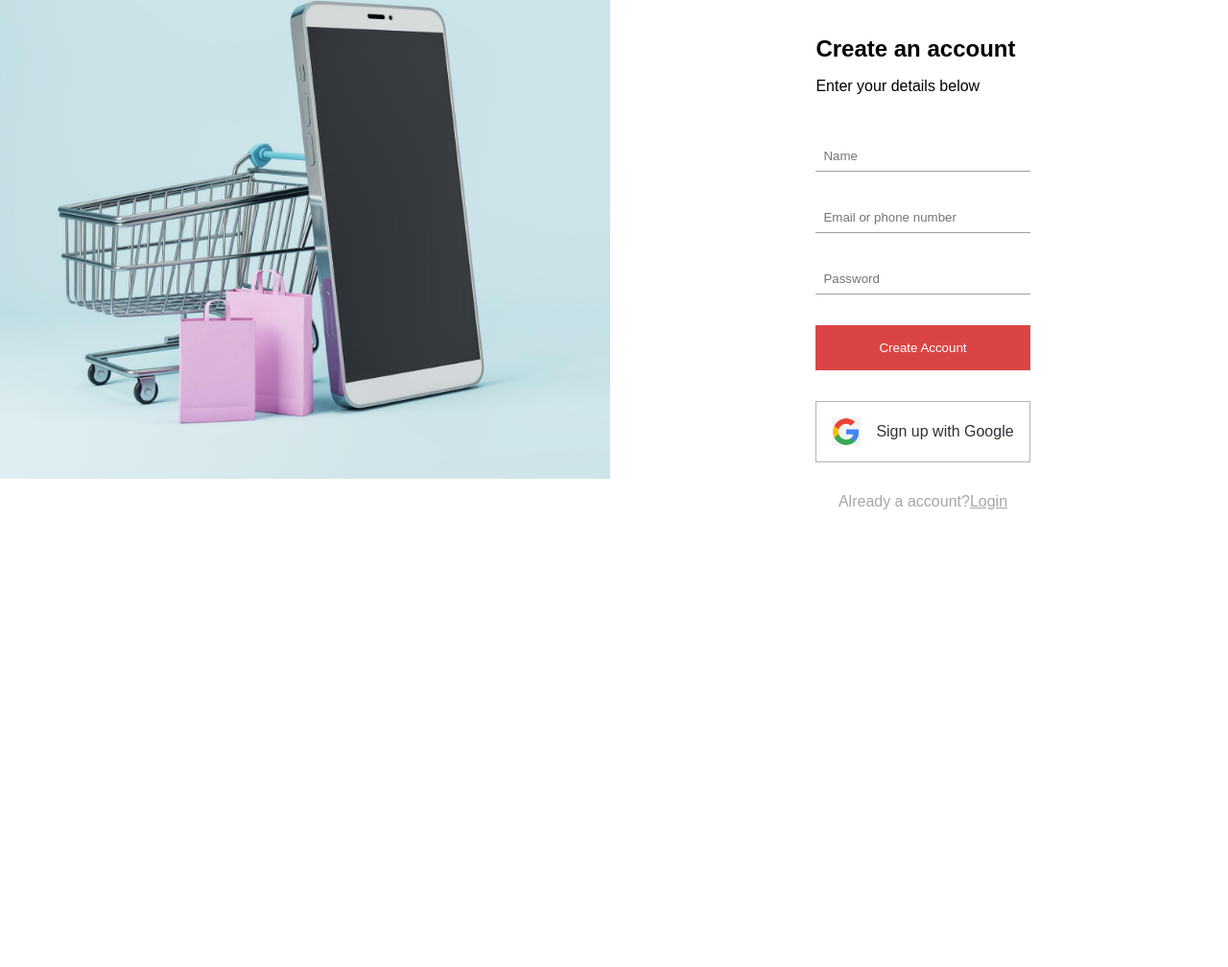
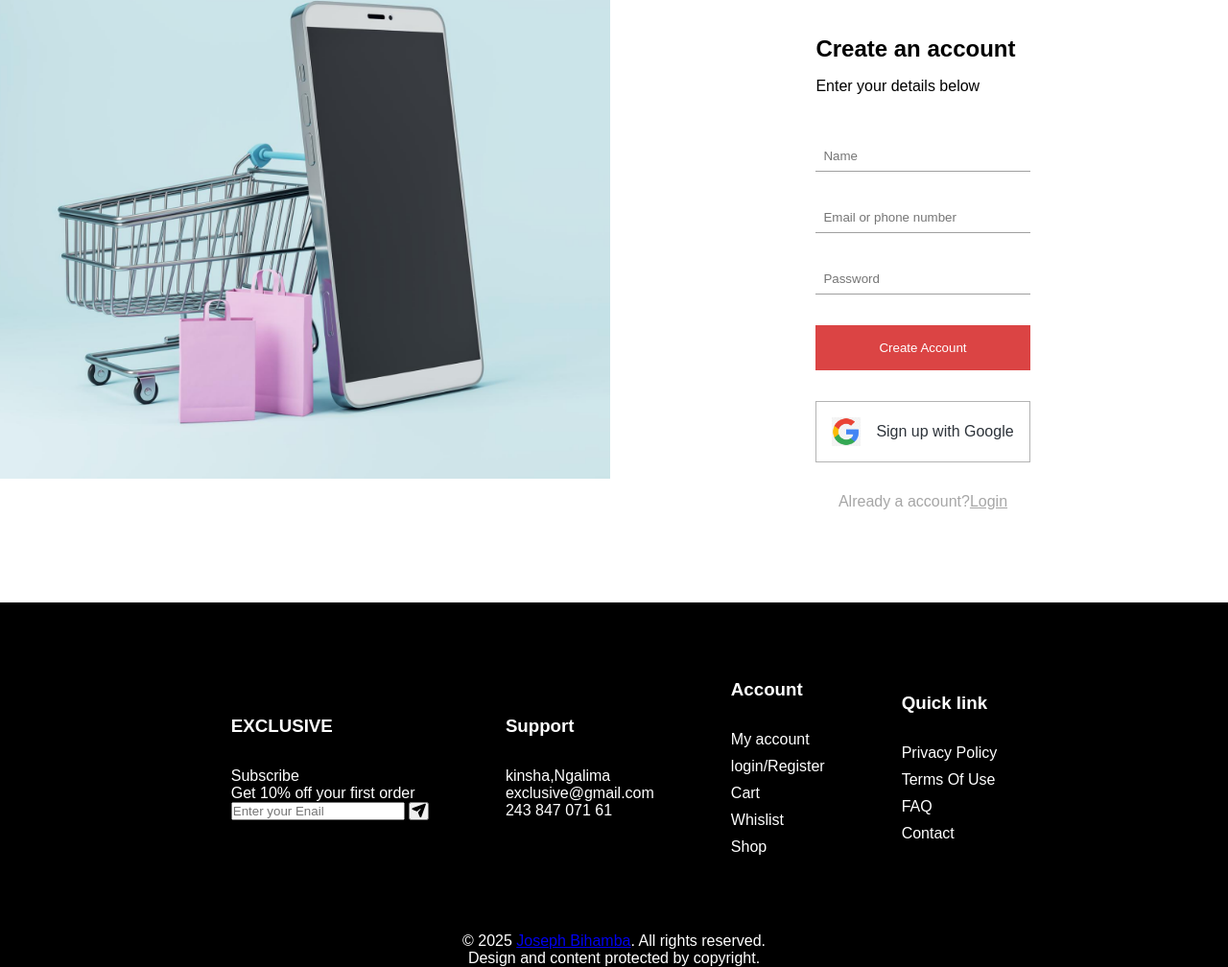
Before and after one commit to jbihamba/OnlineStoreManagementSystem, a plain HTML site: page connection.html in a window 1280 px wide. Shown: the part 204-1212 px from the top of the page at 96% size. Before the commit the page ends 832 px from the top, so only its background shows below. Drawn offline with Linux system fonts and the light colour scheme.

Commit message:
feat : in html of connection added footer

```diff
--- a/connection.html
+++ b/connection.html
@@ -113,5 +113,87 @@
                     </div>
                 </section>
             </main>
+            <!--Footer-->
+
+
+               <footer class="footer">
+                   <!--footer content-->
+
+
+                   <div class="footer-container">
+
+
+                        <!-- Section 1 : newsletter -->
+                       <div class="footer-newsletter">
+                           <h3>
+                               EXCLUSIVE
+                           </h3>
+                           <p>
+                               Subscribe
+                           </p>
+                           <p>
+                               Get 10% off your first order
+                           </p>
+                           <div class="footer-subscribe">
+                               <input type="text" name="text" id="text" placeholder="Enter your Enail " >
+                              <button class="subscribe-btn"> <i class="fa-solid fa-paper-plane"></i></button>
+                           </div>
+                       </div>
+
+
+                         <!-- Section 2 : support -->
+                       <div class="footer-support">
+                           <h3>
+                               Support
+                           </h3>
+                           <span>
+                               kinsha,Ngalima
+                           </span>
+
+                           <p>exclusive@gmail.com</p>
+                           <p>
+                               243 847 071 61
+                           </p>
+                       </div>
+
+
+                          <!-- Section 3 : compte -->
+                       <div class="footer-account">
+                           <h3>
+                               Account
+                           </h3>
+                           <ul class="footer-links">
+                               <li><a href="#">My account</a></li>
+                               <li><a href="login.html">login/Register</a></li>
+                               <li><a href="#">Cart</a></li>
+                               <li><a href="#">Whislist</a></li>
+                               <li><a href="#">Shop</a></li>
+                           </ul>
+                       </div>
+
+
+                         <!-- Section 4 : liens rapides -->
+                       <div class="footer-quick-links">
+                           <h3>
+                               Quick link
+                           </h3>
+                           <ul class="footer-links">
+                               <li><a href="#">Privacy Policy</a></li>
+                               <li><a href="#">Terms Of Use</a></li>
+                               <li><a href="#">FAQ</a></li>
+                               <li><a href="#">Contact</a></li>
+                           </ul>
+                       </div>
+                   </div>
+                   <div class="copyright">
+                        <p>&copy; <span id="year"></span> <a href="https://bihamba.netlify.app/" target="_blank">Joseph Bihamba</a>. All rights reserved.</p>
+                        <p>Design and content protected by copyright.</p>
+                   </div>
+                    <script>
+                        document.getElementById("year").textContent = new Date().getFullYear();
+                   </script>
+               </footer>
+
+
         </body>
 </html>
```
